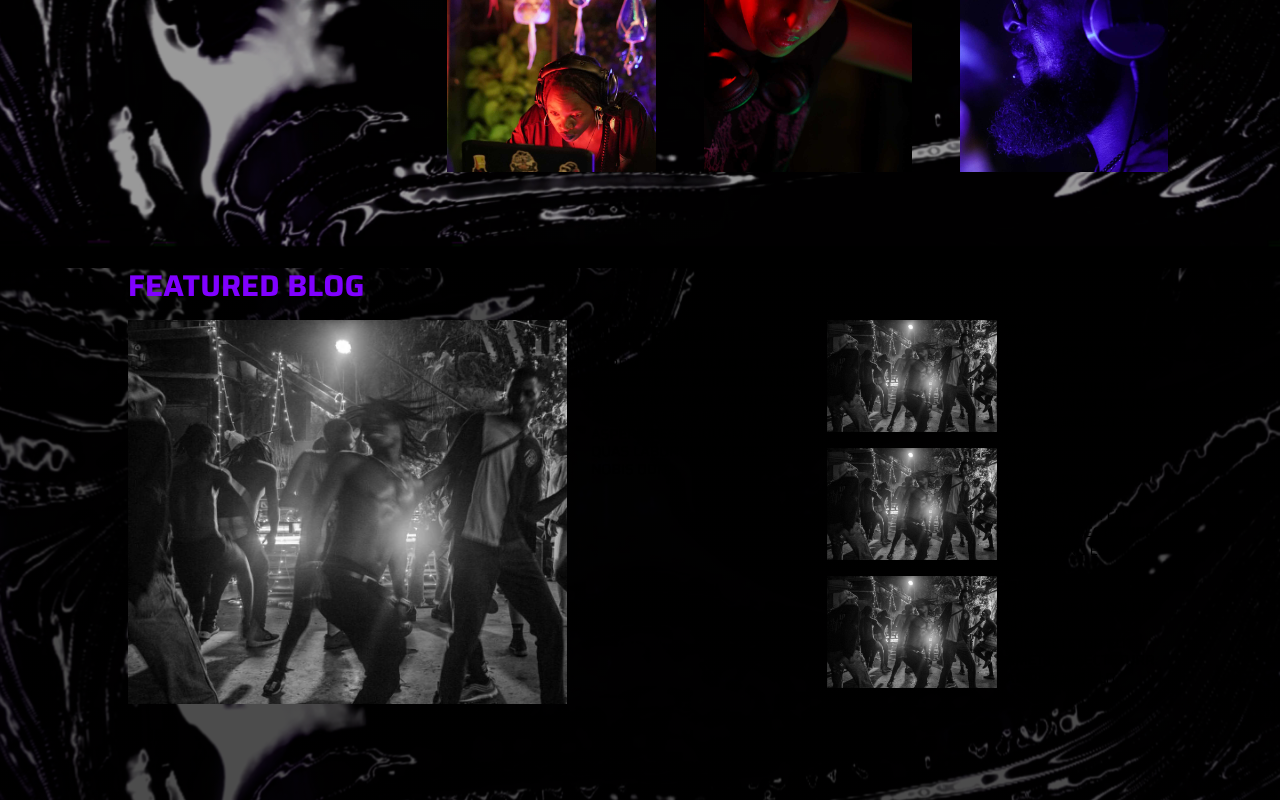
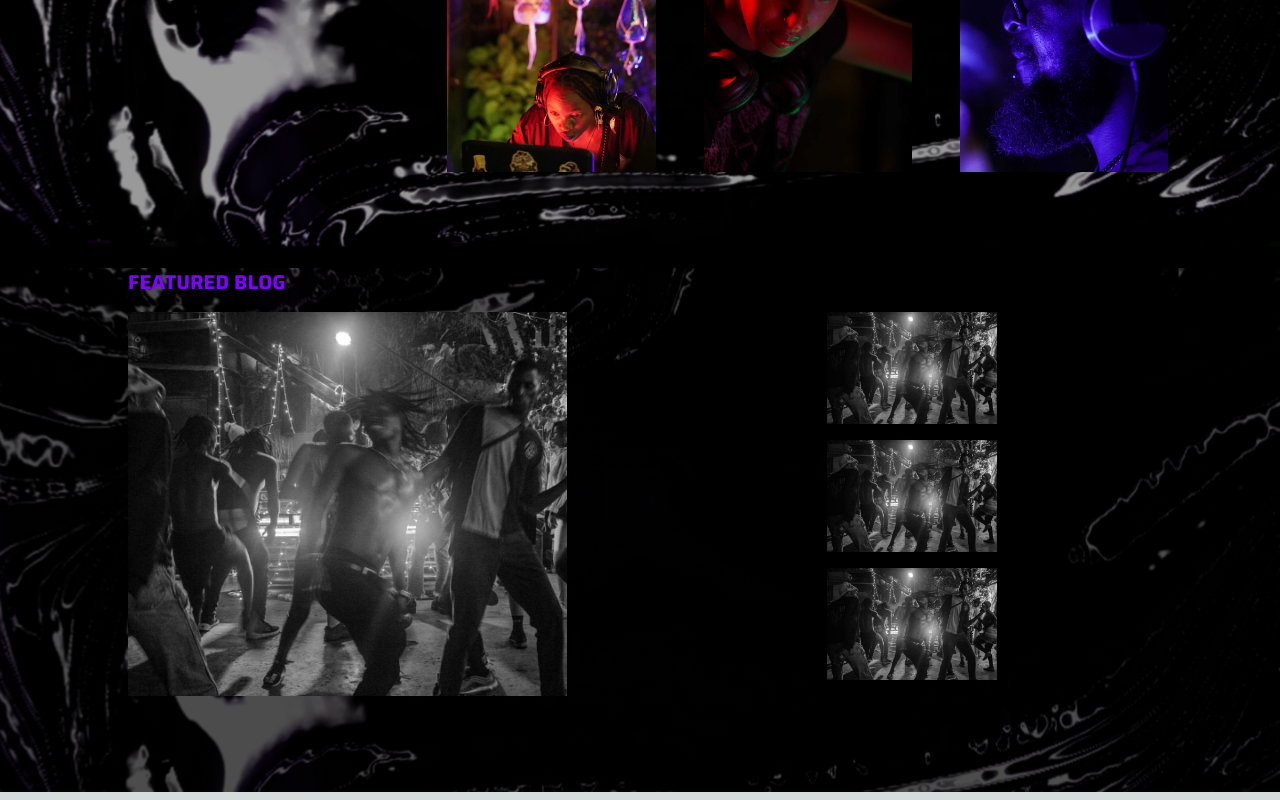
Before and after one commit to Joshuamjv2/midnight_tsunami, a Next.js app: page / in a window 1280 px wide. Shown: the part 3713-4513 px from the top of the page. Built offline with nearby package versions, Linux system fonts and the light colour scheme; a web font is replaced by a local one.

Commit message:
fix blog titles

```diff
--- a/components/Home/Header.js
+++ b/components/Home/Header.js
@@ -41,13 +41,13 @@ export default function Header() {
                 setCurrentSlide(currentIndex);
                 console.log(currentSlide)
 
-                if (currentIndex === slides.length - 1) {
-                    // Stop auto sliding after reaching the last slide
-                    // setCurrentSlide(slides[0])
-                    // sliderTime = sliderTime + 2000
-                    clearInterval(changeSlides);
-                    setAutoSlide(false);
-                }
+                // if (currentIndex === slides.length - 1) {
+                //     // Stop auto sliding after reaching the last slide
+                //     // setCurrentSlide(slides[0])
+                //     // sliderTime = sliderTime + 2000
+                //     clearInterval(changeSlides);
+                //     setAutoSlide(false);
+                // }
             }, sliderTime);
         }
 
--- a/components/Home/blog/Blog.js
+++ b/components/Home/blog/Blog.js
@@ -16,7 +16,7 @@ export default function Blog(){
 
             <div className="mx-auto max-w-screen-2xl">
                 <div className="md:ml-8 mx-4 md:mr-4 md:px-24 pb-24">
-                    <SectionTitle title={"Featured Blog"} size="text-3xl" />
+                    <SectionTitle title={"Featured Blog"} size="text-xl" />
                     <div className="flex flex-col lg:flex-row gap-4">
                         {/* main blog */}
                         <div className="lg:w-4/6 flex flex-col sm:flex-row gap-4 lg:gap-6">
--- a/components/Home/blog/SubBlog.js
+++ b/components/Home/blog/SubBlog.js
@@ -1,10 +1,10 @@
 import Image from "next/image"
-export default function SubBlog({title, image, article = "Lorem ipsum dolor sit, amet consectetur elit amet consecteturr adipisicing elit"}){
+export default function SubBlog({title, image, article = "Lorem ipsum dolor sit, amet consectetur"}){
     return(
         <div className="flex flex-col lg:flex-row lg:h-28 gap-2 hover:scale-105 hover:duration-300 cursor-pointer">
             <Image src={image} alt={title} className="lg:w-1/2 object-cover" />
             <div>
-                <h3 className="uppercase text-sm font-bold mb-1">Title</h3>
+                <h3 className="uppercase text-xs font-bold mb-1">Title</h3>
                 <article className="leading-tight uppercase text-sm hidden md:block text-clip">{article}</article>
             </div>
         </div>
```
